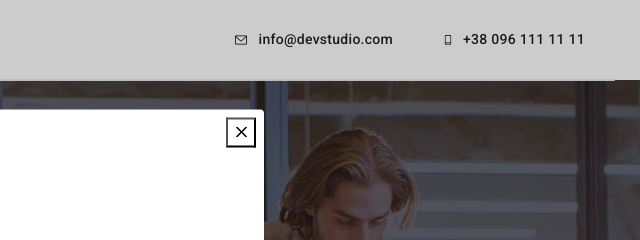
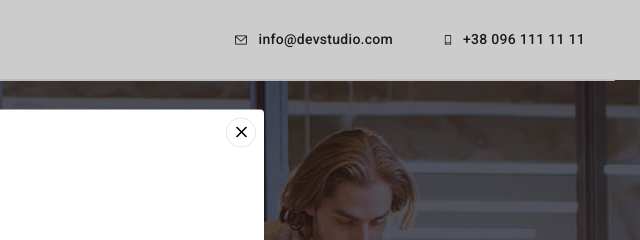
Before and after one commit to Paw-S/HW-5, a plain HTML site: page index.html in a window 1280 px wide. Shown: the top 240 px of the page, 640-1280 px from the left. Drawn offline with nearby package versions, Linux system fonts and the light colour scheme.

Commit message:
backdrop button
form fixed

```diff
--- a/CSS/styles.css
+++ b/CSS/styles.css
@@ -547,7 +547,8 @@ header::before {
   width: 30px;
   height: 30px;
   background-color: var(--white);
-  border-radius: 50% solid rgba(0, 0, 0, 0.1);
+  border-radius: 50%;
+  border: 1px solid rgba(0, 0, 0, 0.1);
   box-sizing: border-box;
   background-position: center;
   background-repeat: no-repeat;
```
